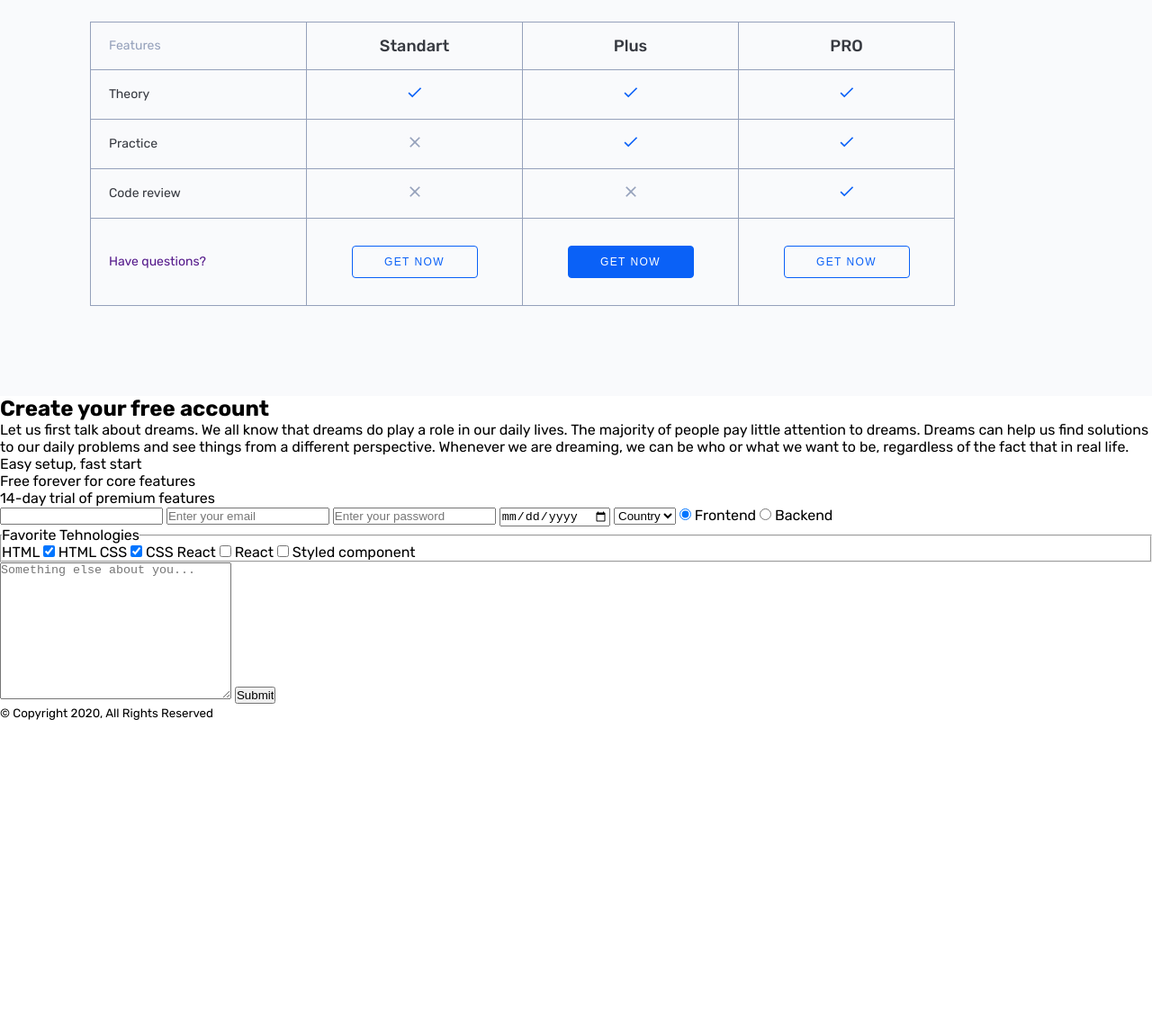
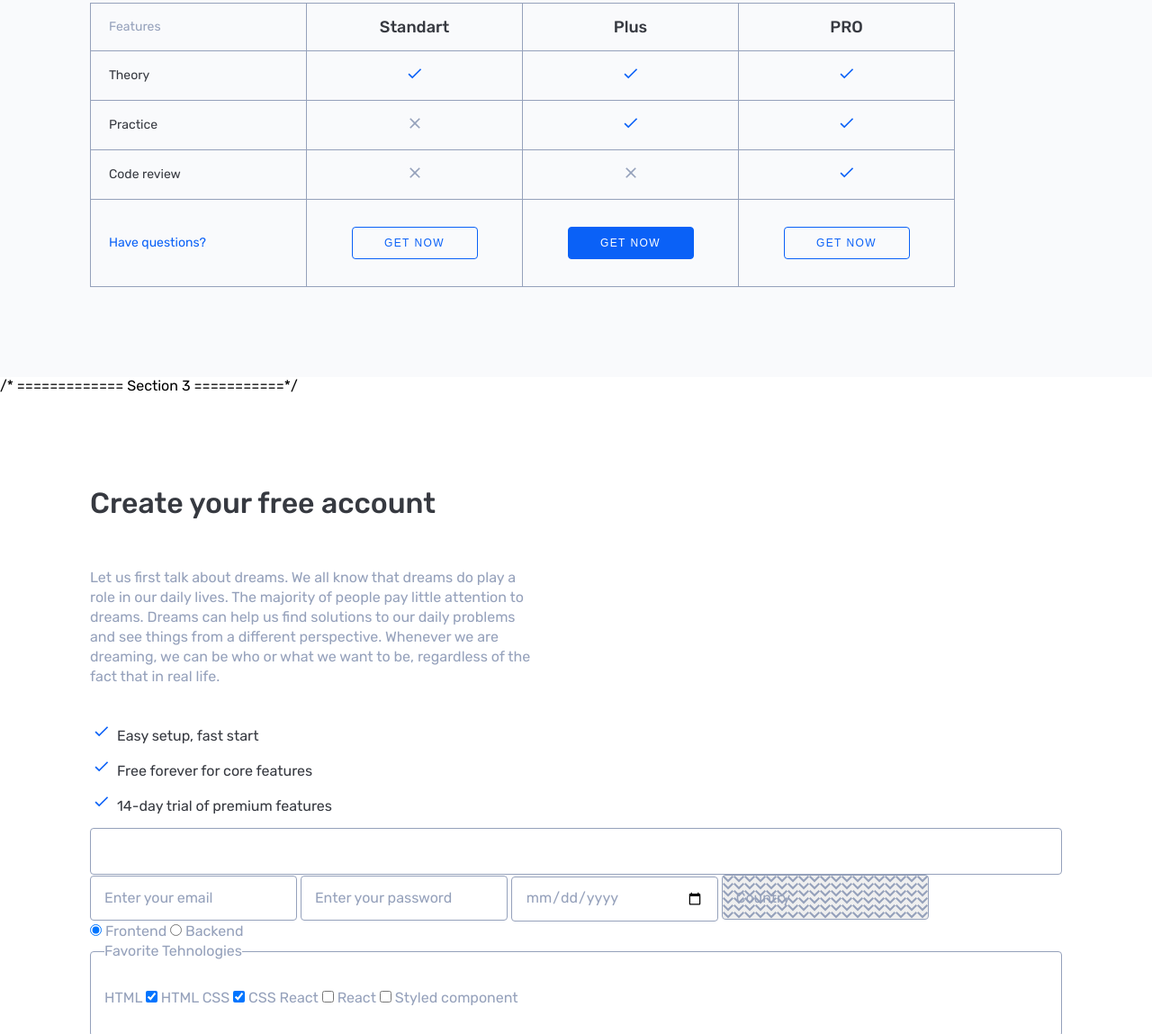
Before and after one commit to Gogoboot/0-lesson-html, a plain HTML site: page index.html in a window 1280 px wide. Shown: the part 548-1697 px from the top of the page at 90% size. Before the commit the page ends 1349 px from the top, so only its background shows below. Drawn offline with Linux system fonts and the light colour scheme.

Commit message:
style section 3 and footer

```diff
--- a/index.html
+++ b/index.html
@@ -34,6 +34,9 @@
     <button class="button">Learn more</button>
     <img class="main-img" src="./assets/images/image.png" alt="">
 </section>
+
+/*============= Секция 2 =============*/
+
 <section class="rates-section">
     <h2 class="title">Rates</h2>
     <p class="text">Failure will never overtake me if my determination to succeed is strong enough.</p>
@@ -80,16 +83,20 @@
         </tr>
     </table>
 </section>
-<section>
-    <h2>Create your free account</h2>
-    <p>Let us first talk about dreams. We all know that dreams do play a role in our daily lives. The majority of people
+
+/* ============= Section 3 ===========*/
+
+<section class="create-account-section">
+    <h2 class="title">Create your free account</h2>
+    <p class="text">Let us first talk about dreams. We all know that dreams do play a role in our daily lives. The
+        majority of people
         pay little attention to dreams. Dreams can help us find solutions to our daily problems and see things from a
         different perspective. Whenever we are dreaming, we can be who or what we want to be, regardless of the fact
         that in real life.</p>
-    <ul>
-        <li>Easy setup, fast start</li>
-        <li>Free forever for core features</li>
-        <li>14-day trial of premium features</li>
+    <ul class="list">
+        <li class="list-item">Easy setup, fast start</li>
+        <li class="list-item">Free forever for core features</li>
+        <li class="list-item">14-day trial of premium features</li>
     </ul>
     <form>
         <input type="text">
@@ -102,6 +109,7 @@
             <option value="">China</option>
             <option value="">USA</option>
         </select>
+        <div>
             <label for="front">
                 <input id="front" type="radio" name="stack" checked>
                 Frontend
@@ -110,6 +118,7 @@
                 <input id="back" type="radio" name="stack">
                 Backend
             </label>
+        </div>
         <fieldset>
             <legend>Favorite Tehnologies</legend>
             <label for="html">HTML
@@ -133,8 +142,8 @@
         <input type="submit">
     </form>
 </section>
-<footer>
-    <small>
+<footer class="footer">
+    <small class="small">
         &copy; Copyright 2020, All Rights Reserved
     </small>
     <!--    <span> Copy</span>-->
--- a/style.css
+++ b/style.css
@@ -1,6 +1,9 @@
+/* ============== Common styles ============ */
+
+
 * {
-    padding: 0px;
-    margin: 0px;
+    padding: 0;
+    margin: 0;
     box-sizing: border-box;
 }
 
@@ -22,7 +25,19 @@ button {
     background: transparent;
 }
 
-/* =============== Стиль для меню ============== */
+.title {
+    font-weight: 500;
+    font-size: 32px;
+    line-height: 1.34375;
+    color: #363940;
+}
+
+.text {
+    font-weight: 400;
+    font-size: 16px;
+    line-height: 1.375;
+    color: #95a1bb;
+}
 
 .header {
     background: #0a61f7;
@@ -40,14 +55,6 @@ button {
     /*text-align: right;*/
 }
 
-/*.main-img {*/
-/*    border-radius: 10px 10px 0 0;*/
-/*    width: 656px;*/
-/*    height: 650px;*/
-/*    !*background-image: url("./assets/images/image.png");*!*/
-/*}*/
-/* ============== Стили для 1 ой секции ==================== */
-
 .main-title {
     font-weight: 500;
     font-size: 58px;
@@ -56,11 +63,7 @@ button {
     margin-bottom: 30px;
 }
 
-.text {
-    font-weight: 400;
-    font-size: 16px;
-    line-height: 1.375;
-    color: #95a1bb;
+.main-title .text {
     margin-bottom: 40px;
 }
 
@@ -78,8 +81,6 @@ button {
     color: #fff;
 }
 
-/* ================== Стили для 2 ой секции ==============*/
-
 .rates-section {
     /*width: 1400px;*/
     /*height: 625px;*/
@@ -87,13 +88,12 @@ button {
     padding: 100px;
 }
 
-.title {
-    font-weight: 500;
-    font-size: 32px;
-    line-height: 1.34375;
-    text-align: center;
-    color: #363940;
+.rates-section .title {
     margin-bottom: 20px;
+}
+
+.rates-section .text{
+margin-bottom: 40px;
 }
 
 .table {
@@ -108,7 +108,7 @@ td, th { /*Стилизуем по названию тега*/
     text-align: center;
 }
 
-.table-title{
+.table-title {
     font-weight: 500;
     font-size: 18px;
     line-height: 1.22222;
@@ -116,7 +116,7 @@ td, th { /*Стилизуем по названию тега*/
     color: #363940;
 }
 
-.table-subtitle{
+.table-subtitle {
     font-weight: 400;
     font-size: 14px;
     line-height: 1.57143;
@@ -125,11 +125,11 @@ td, th { /*Стилизуем по названию тега*/
     padding-left: 20px;
 }
 
-.table-linktable-link{
+.table-link {
     color: #0a61f7;
 }
 
-.table-button{
+.table-button {
     border: 1px solid #0a61f7;
     border-radius: 4px;
     width: 140px;
@@ -144,15 +144,98 @@ td, th { /*Стилизуем по названию тега*/
     padding: 8px;
 }
 
-.table-subtitle.gray{
+.table-subtitle.gray {
     color: #95a1bb;
 }
 
-.table-button.active{ /*эти свойства применяются если у кнопки будет оба этих класса*/
+.table-button.active { /*эти свойства применяются если у кнопки будет оба этих класса*/
     background-color: #0a61f7;
     color: #fff;
 }
 
-.table-footer td{
+.table-footer td {
     padding: 30px 0;
 }
+
+.create-account-section {
+    padding: 100px;
+}
+
+.list-item {
+    list-style-image: url("./assets/images/Check.svg");
+    margin-left: 30px;
+    margin-bottom: 15px;
+    color: #363940;
+}
+
+.create-account-section .title {
+    margin-bottom: 50px;
+}
+
+.create-account-section .text {
+    margin-bottom: 40px;
+    max-width: 500px;
+}
+
+input, select, fieldset, textarea {
+    border: 1px solid #95a1bb;
+    border-radius: 4px;
+    padding: 14px 15px;
+}
+
+input, select, fieldset, textarea, label, legend, input::placeholder, textarea::placeholder, select::placeholder {
+    font-weight: 400;
+    font-size: 16px;
+    line-height: 1.4;
+    color: #95a1bb;
+    font-family:  inherit;
+}
+
+input[type="text"]{
+    width: 100%;
+}
+
+input[type="password"], input[type="email"], input[type="date"], select{
+    width: 230px;
+    height: 50px;
+}
+
+fieldset {
+    width: 100%;
+    padding: 30px 15px;
+}
+
+textarea {
+    width: 100%;
+    min-height: 80px;
+    resize: none;
+}
+
+form .button {
+    width: 100%;
+}
+
+input [type="date"]::-webkit-calendar-picker-indicator {
+    -moz-background-image: url("./assets/images/Calendar.svg");
+}
+
+select {
+    appearance: none;
+    background-image: url("./assets/images/Arrow-down.svg");
+}
+
+footer{
+    width: 100%;
+    height: 62px;
+    text-align: center;
+    background-color: #0a61f7;
+    padding-top: 20px;
+}
+
+.small {
+    font-weight: 400;
+    font-size: 14px;
+    line-height: 1.57143;
+    text-align: center;
+    color: #fff;
+}
```
Also changed, not shown: assets/images/Arrow-down.svg (added), assets/images/Calendar.svg (added). Lines whose indentation alone changed are shown as unchanged.
